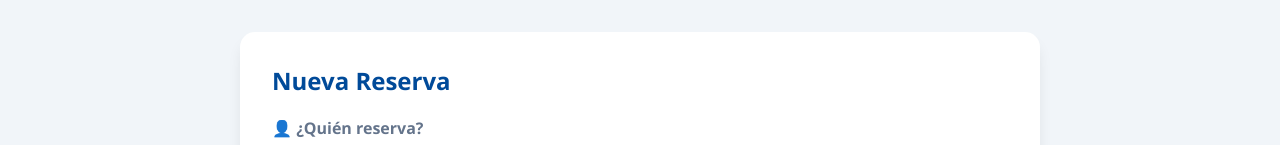
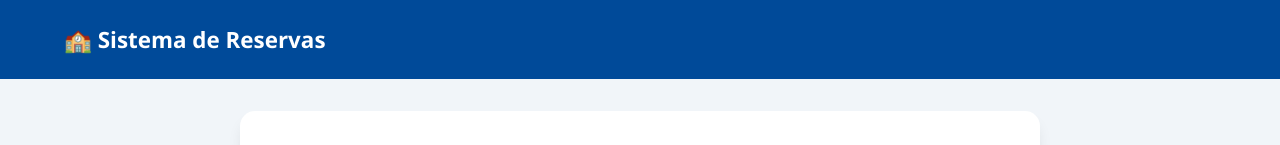
Before and after one commit to agustinschenonee/proyecto, a website: page index/index.html in a window 1280 px wide. Shown: the top 145 px of the page. Drawn offline with nearby package versions, Linux system fonts and the light colour scheme; no server answers.

Commit message:
Update index.html

```diff
--- a/index/index.html
+++ b/index/index.html
@@ -24,6 +24,7 @@
 </head>
 <body>
 
+<header>🏫 Sistema de Reservas </header>
 
 <div class="container">
     <div class="form-card">
```
